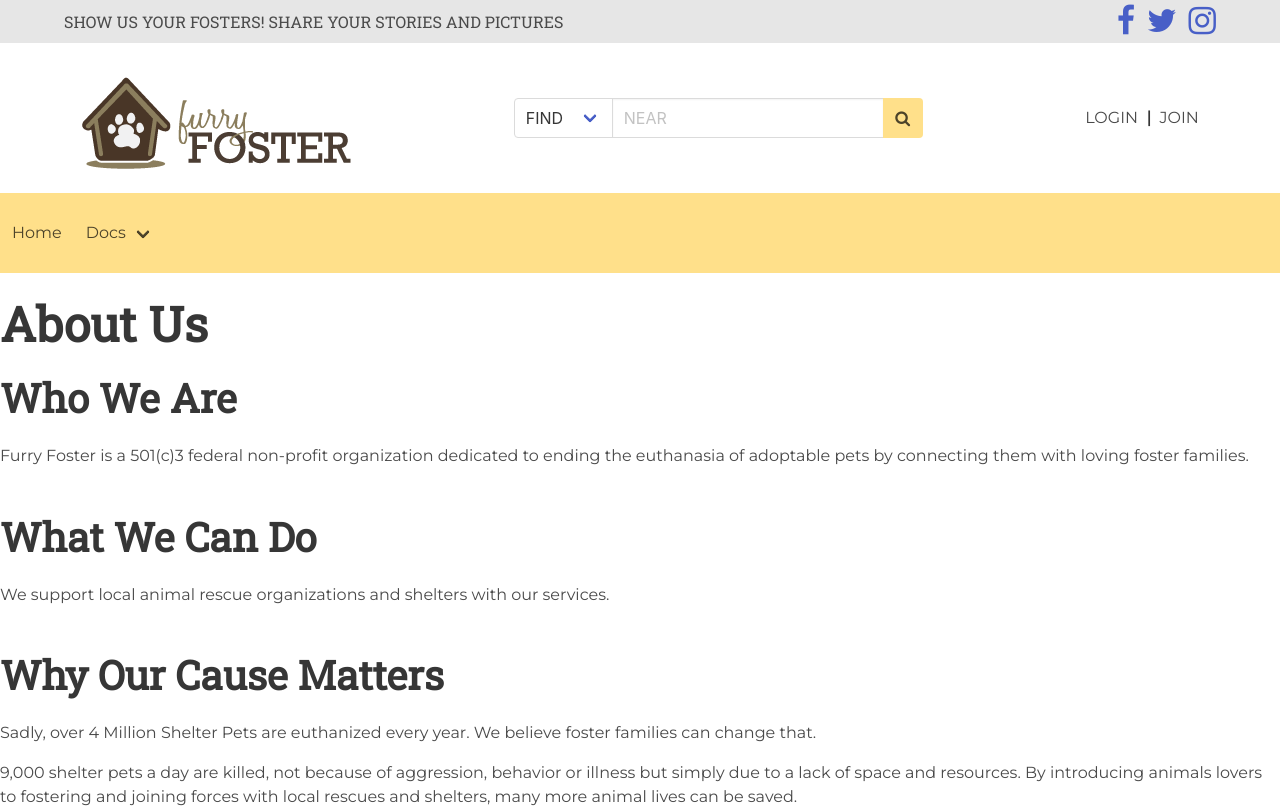
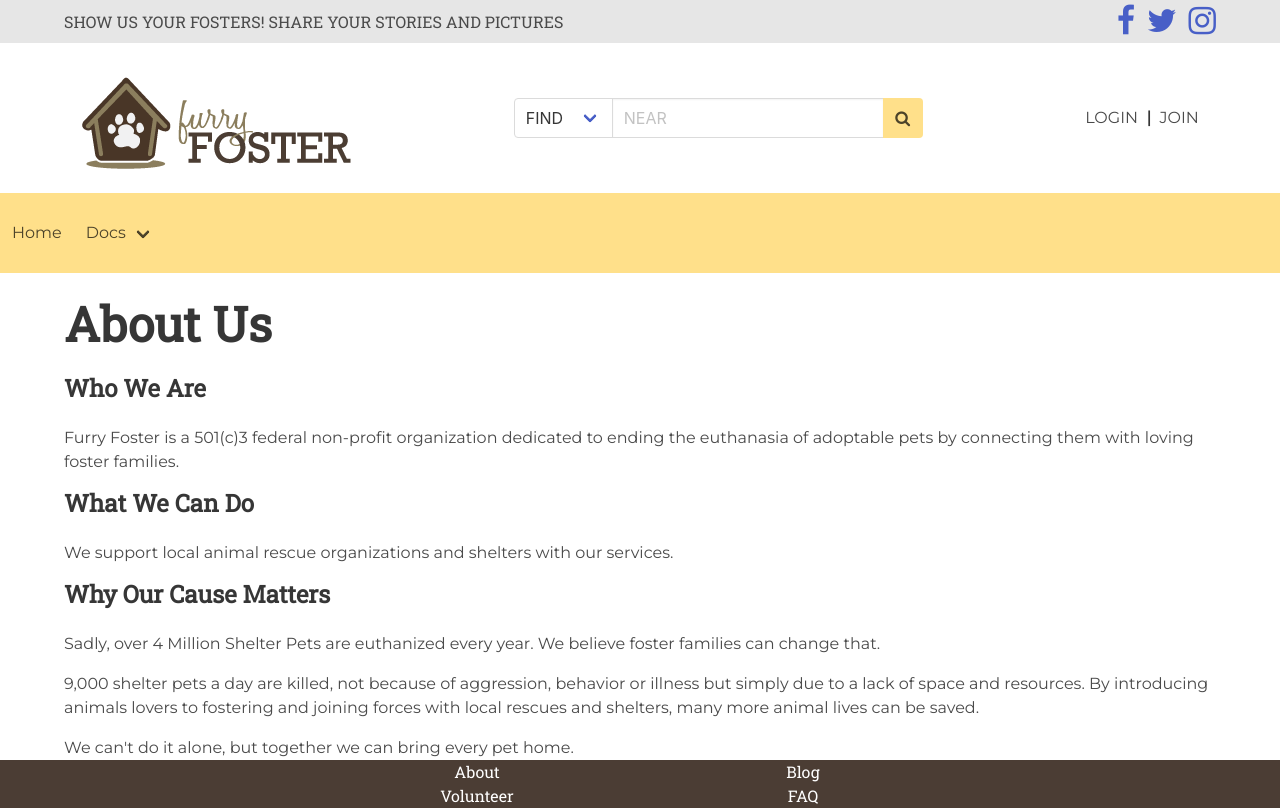
Before and after one commit to jhuynh85/furry-foster, a React (Create React App) app: page /about in a window 1280 px wide. Shown: the top 808 px of the page. Built offline with nearby package versions, Linux system fonts and the light colour scheme.

Commit message:
Fix className

```diff
--- a/src/pages/About/index.js
+++ b/src/pages/About/index.js
@@ -4,17 +4,17 @@ import "./About.css";
 class About extends React.Component {
   render() {
     return (
-		<div>
-			<h1 class="title is-1">About Us</h1>
-			<div class="content">
-				<h2 class="subtitle is-2">Who We Are</h2>
+		<div className="container is-widescreen">
+			<h1 className="title is-1">About Us</h1>
+			<div className="content">
+				<h4 className="subtitle is-4">Who We Are</h4>
 				<p>Furry Foster is a 501(c)3 federal non-profit organization dedicated to ending
 				the euthanasia of adoptable pets by connecting them with loving foster families.</p>
 
-				<h2 class="subtitle is-2">What We Can Do</h2>
+				<h4 className="subtitle is-4">What We Can Do</h4>
 				<p>We support local animal rescue organizations and shelters with our services.</p>
 
-				<h2 class="subtitle is-2">Why Our Cause Matters</h2>
+				<h4 className="subtitle is-4">Why Our Cause Matters</h4>
 				<p>Sadly, over 4 Million Shelter Pets are euthanized every year. We believe foster
 				families can change that.</p>
 
```
